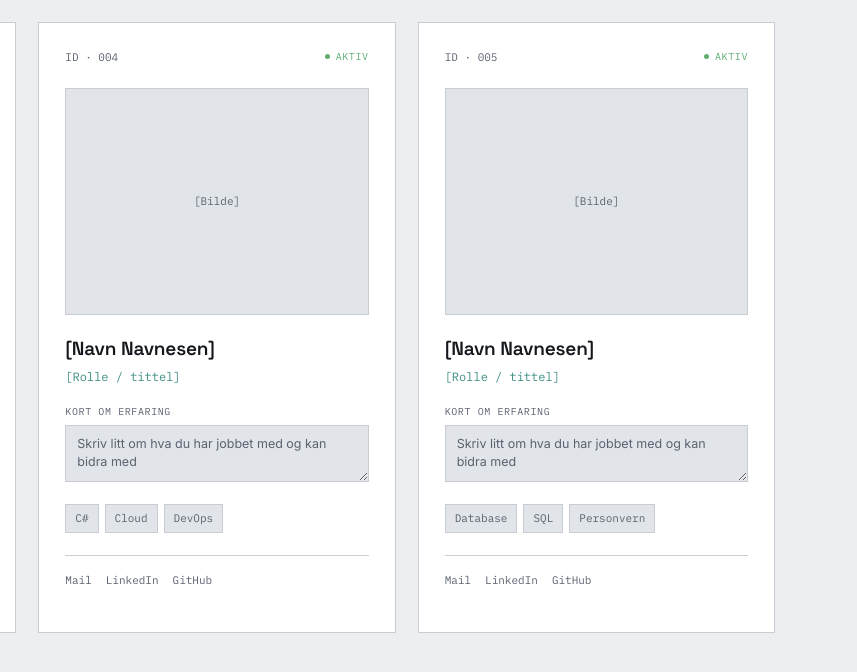
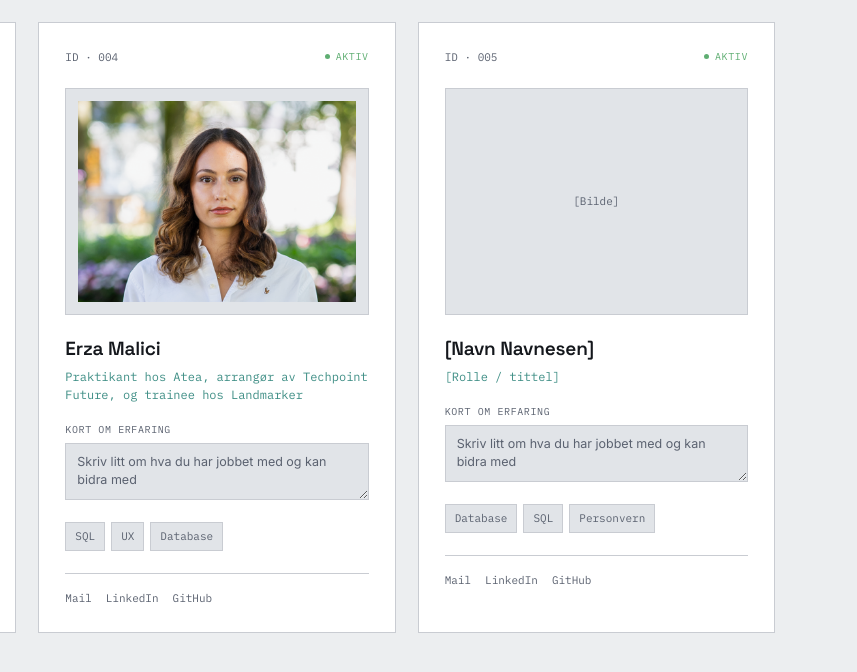
Before and after one commit to Hamdi205/Nettside-Bachelor-gruppen, a plain HTML site: page index.html in a window 1280 px wide. Shown: the part 3036-3708 px from the top of the page, 423-1280 px from the left. Drawn offline with Linux system fonts and the light colour scheme.

Commit message:
lagt til egen porfil på nettside

```diff
--- a/index.html
+++ b/index.html
@@ -547,15 +547,15 @@
 
           <div class="badge">
             <div class="badge-top"><span class="badge-id">ID · 004</span><span class="badge-status"><span class="dot"></span>Aktiv</span></div>
-            <div class="badge-photo">[Bilde]</div>
-            <h3>[Navn Navnesen]</h3>
-            <div class="role">[Rolle / tittel]</div>
+            <div class="badge-photo"><img src="assets\Portretter\ErzaPortrett.PNG"></div>
+            <h3>Erza Malici</h3>
+            <div class="role">Praktikant hos Atea, arrangør av Techpoint Future, og trainee hos Landmarker</div>
             <div class="badge-note">
               <label>Kort om erfaring</label>
               <textarea placeholder="Skriv litt om hva du har jobbet med og kan bidra med"></textarea>
             </div>
-            <div class="badge-skills"><span class="skill">C#</span><span class="skill">Cloud</span><span class="skill">DevOps</span></div>
-            <div class="badge-links"><a href="#">Mail</a><a href="#">LinkedIn</a><a href="#">GitHub</a></div>
+            <div class="badge-skills"><span class="skill">SQL</span><span class="skill">UX</span><span class="skill">Database</span></div>
+            <div class="badge-links"><a href="mailto:erzam@uia.no">Mail</a><a href="https://www.linkedin.com/in/erza-malici/">LinkedIn</a><a href="https://github.com/erzamalici">GitHub</a></div>
           </div>
 
           <div class="badge">
```
Also changed, not shown: assets/Portretter/ErzaPortrett.PNG (added).
